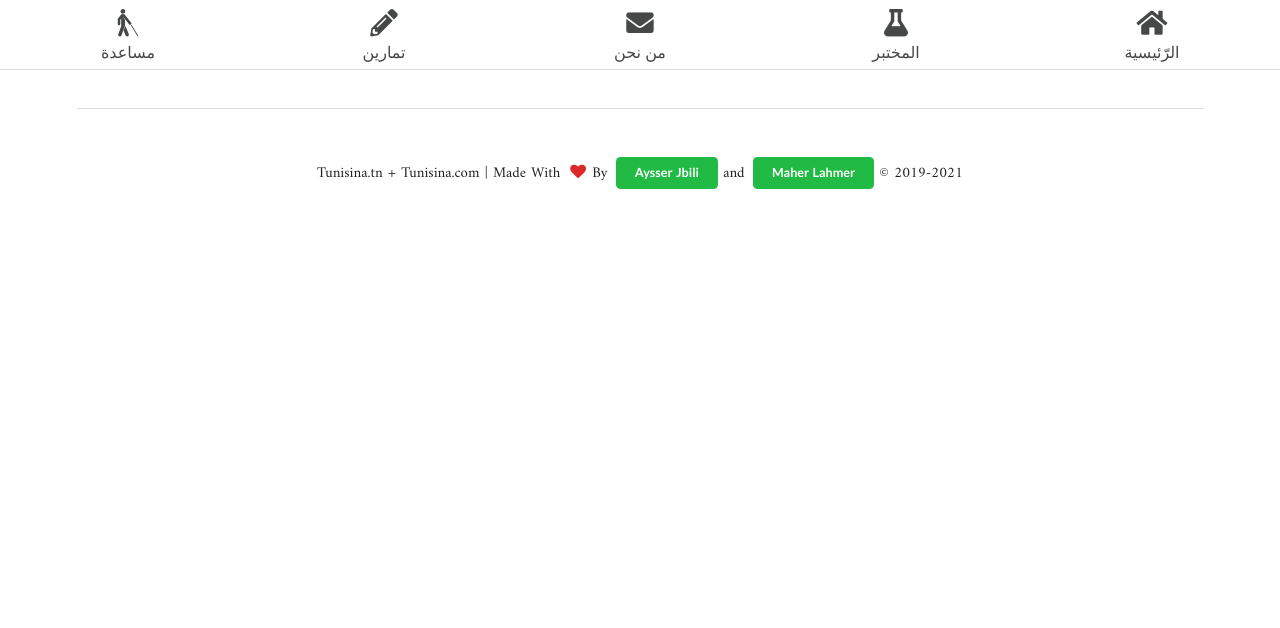
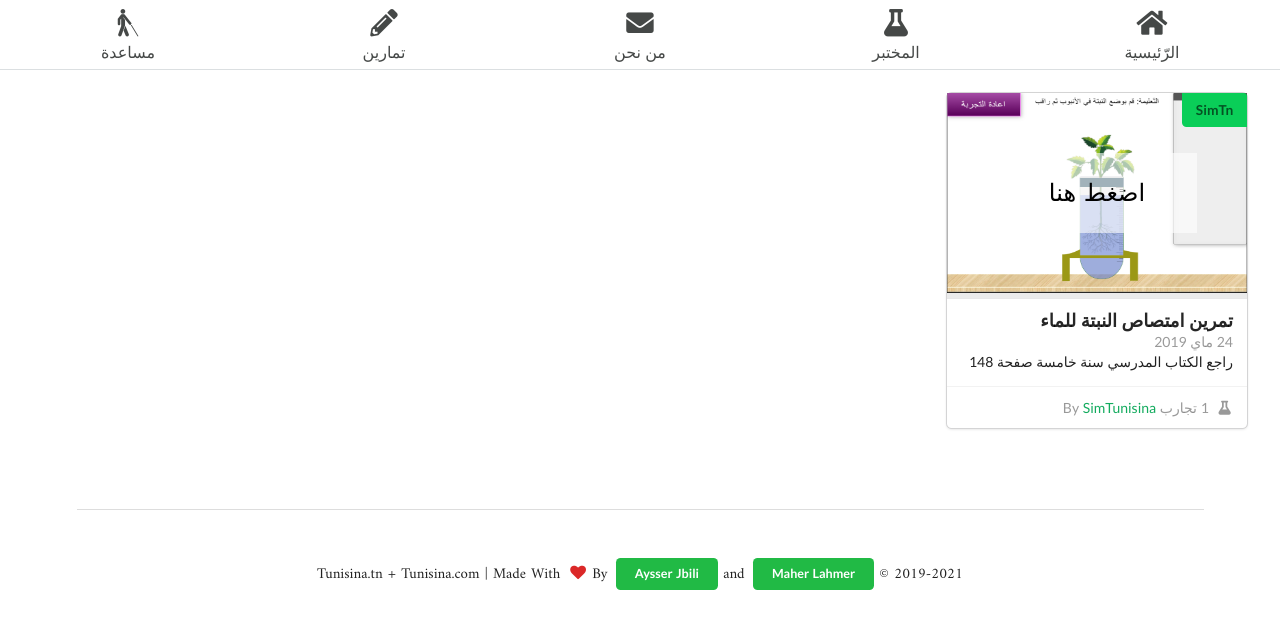
Before and after one commit to aysnet1/simPer, a Nuxt app: page /test in a window 1280 px wide. Shown: the top 628 px of the page. Built offline with nearby package versions, Linux system fonts and the light colour scheme; what vue-particles would draw is missing.

Commit message:
add new test plante

```diff
--- /dev/null
+++ b/pages/app1.vue
@@ -0,0 +1,24 @@
+
+<template >
+
+<div dir="rtl" id="">
+
+    <iframe src="https://simz.netlify.com/app1.html"
+    style="width:100%" height="600" scrolling="no" allowfullscreen></iframe>
+</div>
+</template>
+
+
+<script>
+import AppLogo from '~/components/AppLogo.vue'
+
+export default {
+  components: {
+    AppLogo
+  }
+}
+</script>
+
+<style>
+
+</style>
--- /dev/null
+++ b/pages/test.vue
@@ -0,0 +1,86 @@
+<template >
+<div dir="rtl" id="" style="margin:33px">
+
+  <div class="ui special  cards">
+ <div v-for="sim in sims " :key="sim.id" class=" card" >
+
+       <div class="image">
+         <div class="ui placeholder">
+        <div style="background:#0ace58" class="ui top left attached label">SimTn</div>
+        <div  class="ui dimmer placeholder transition">
+          <div class="content">
+            <div class="center">
+
+            </div>
+          </div>
+        </div>
+        <div>
+            <no-ssr>
+          <nuxt-link :to="sim.link" style="text-decoration: none;"><img :src="'/'+sim.img" alt="" style="border: none;" width="300" height="200" />
+            <div style="position: absolute; width: 200px; height: 80px; left: 50px; top: 60px; background-color: #FFF; opacity: 0.6; filter: alpha(opacity = 60);"></div>
+            <table style="position: absolute; width: 200px; height: 80px; left: 50px; top: 60px;">
+              <tr>
+                <td style="text-align: center; color: #000; font-size: 24px; font-family: Arial,sans-serif;">اضغط هنا</td>
+              </tr>
+            </table>
+          </nuxt-link>
+        </no-ssr>
+        </div>
+      </div>
+      </div>
+
+      <div class="content">
+        <a class="header">{{sim.title}}</a>
+        <div class="meta">
+          <span class="date">
+            {{sim.date}}
+          </span>
+        </div>
+        <span>
+ {{sim.desc}}
+
+        </span>
+      </div>
+      <div class="extra content">
+        <span>
+          <i class="flask icon"></i>
+          1 تجارب
+        </span>
+        By
+        <nuxt-link class="by-link" to="/about">
+        {{sim.by}}
+        </nuxt-link>
+      </div>
+    </div>
+
+    </div>
+  </div>
+
+</template>
+
+
+<script>
+import AppLogo from '~/components/AppLogo.vue'
+
+export default {
+  components: {
+    AppLogo
+  },
+data  () {
+    return {
+
+ sims: [
+        { id:0, title:"تمرين امتصاص النبتة للماء ",by:"SimTunisina",date:"24 ماي 2019",img:"0.png",link:"/app1",desc:"راجع الكتاب المدرسي سنة خامسة صفحة 148" },
+
+
+      ]
+}
+}
+}
+</script>
+
+<style>
+.by-link {
+  color: #13ab5e !important;
+}
+</style>
```
Also changed, not shown: static/app1.PNG (added).
